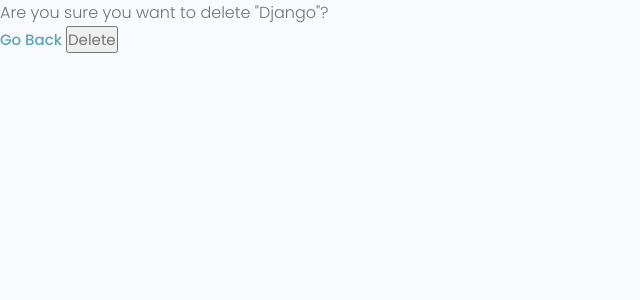
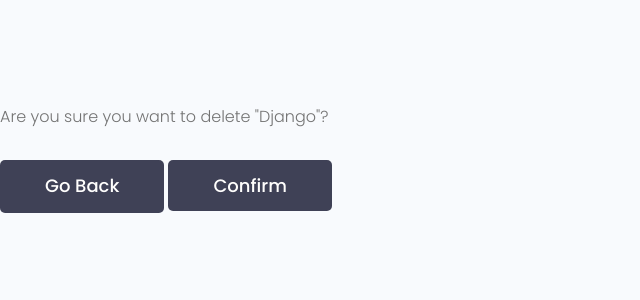
Before and after one commit to Salma-Bellamkaddem/websearch, a Django app: page /delete-skill/02de963b-c2bf-4799-8b2e-8b4ba9a29a26/ in a window 1280 px wide. Shown: the part 226-526 px from the top of the page, without its empty margins (0-640 px from the left). Run offline with Django 4.2, Linux system fonts and the light colour scheme; a user stored in the database is signed in; data comes from the database, SQL or seed files in the repository; both versions use the stored data as it was after the commit; some libraries are stand-ins or nearby versions.

Commit message:
add edit delete project & skill

```diff
--- a/templates/delete_template.html
+++ b/templates/delete_template.html
@@ -1,9 +1,25 @@
 {% extends 'main.html' %}
+
 {% block content %}
-<form action="" method="POST">
-     {% csrf_token %}
-     <p>Are you sure you want to delete "{{object}}"?</p>
-     <a href="{% url 'projects' %}">Go Back </a>
-     <input type="submit" value="Delete"/>
-</form>
-{% endblock content %}
+
+
+<!-- Main Section -->
+<main class="formPage my-xl">
+    <div class="content-box">
+        <div class="formWrapper">
+
+            <br>
+
+            <form class="form" action="" method="POST">
+                {% csrf_token %}
+                <p>Are you sure you want to delete "{{object}}"?</p>
+
+                <a class="btn btn--sub btn--lg  my-md" href="{{request.GET.next}}">Go Back</a>
+
+                <input class="btn btn--sub btn--lg  my-md" type="submit" value="Confirm" />
+            </form>
+        </div>
+    </div>
+</main>
+
+{% endblock %}
```
Also changed, not shown: db.sqlite3.
